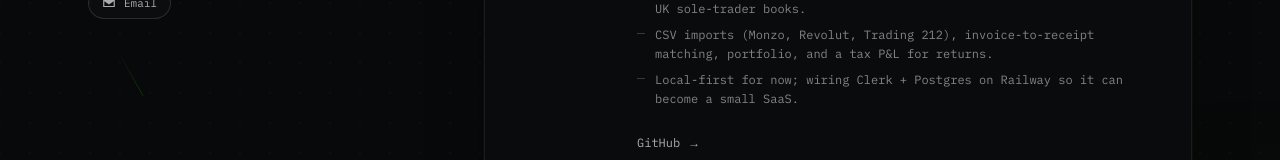
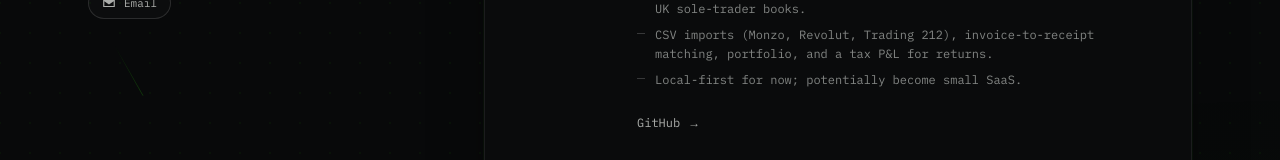
Before and after one commit to NicFindlay/nicfindlay, a Next.js app: page / in a window 1280 px wide. Shown: the part 387-547 px from the top of the page. Built offline with nearby package versions, Linux system fonts and the light colour scheme; no server answers.

Commit message:
Shorten Helmsman SaaS note to match Nic’s copy.

```diff
--- a/src/app/page.tsx
+++ b/src/app/page.tsx
@@ -73,7 +73,7 @@ export default function Home() {
       notes: [
         'Building a tool to manage household finances and investments alongside UK sole-trader books.',
         'CSV imports (Monzo, Revolut, Trading 212), invoice-to-receipt matching, portfolio, and a tax P&L for returns.',
-        'Local-first for now; wiring Clerk + Postgres on Railway so it can become a small SaaS.',
+        'Local-first for now; potentially become small SaaS.',
       ],
       status: 'building',
       icon: '/helmsman.svg',
```
